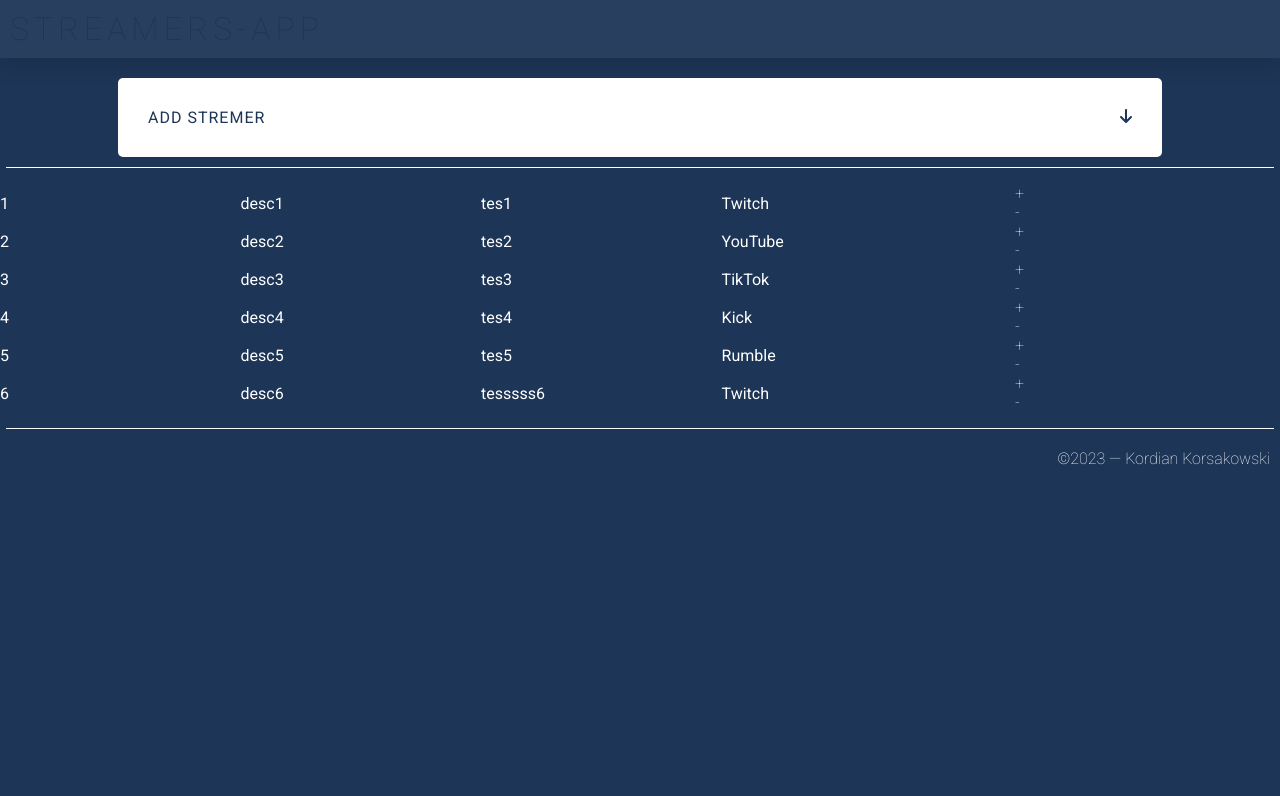
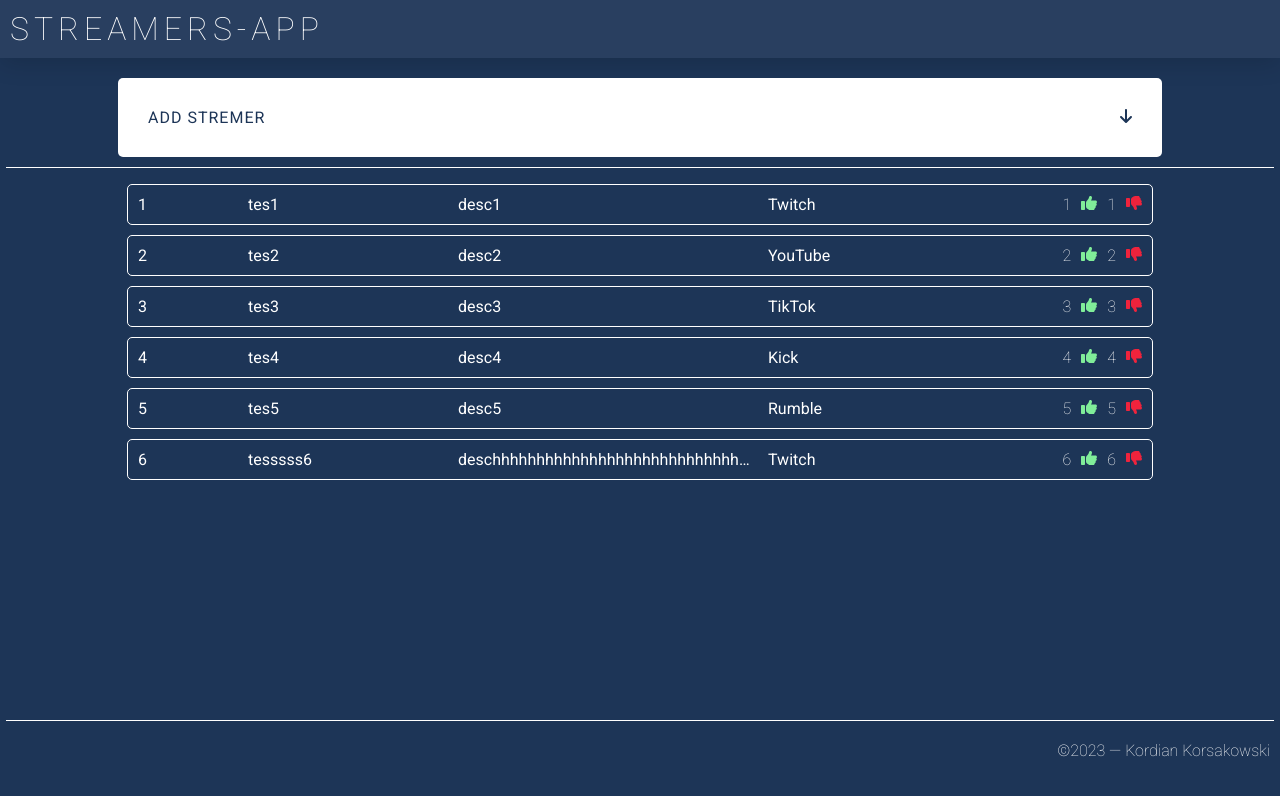
Before and after one commit to KordianKorsakowski/streamers-fe, a React (Create React App) app: page /streamers in a window 1280 px wide. Shown: the top 796 px of the page. Built offline with nearby package versions, Linux system fonts and the light colour scheme.

Commit message:
v1.0 move to be

```diff
--- a/src/App.tsx
+++ b/src/App.tsx
@@ -8,7 +8,7 @@ function App() {
     <Layout>
       <Routes>
         <Route path="/streamers" element={<Streamers />}></Route>
-        <Route path="/streamer" element={<StreamersDetails />} />
+        <Route path="/streamer/:id" element={<StreamersDetails />} />
         <Route path="/*" element={<Navigate to="/streamers" replace />} />
       </Routes>
     </Layout>
--- a/src/components/ui/style/LinkStyles.styles.ts
+++ b/src/components/ui/style/LinkStyles.styles.ts
@@ -6,8 +6,4 @@ export const LinkStyle = styled(Link)`
   color: ${colors.firstColorFont};
   text-decoration: none;
   cursor: pointer;
-  transition: all 0.3s;
-  &:hover {
-    color: ${colors.secondColorFont};
-  }
 `;
--- a/src/features/streamers/streamersList/components/StreamerItem.tsx
+++ b/src/features/streamers/streamersList/components/StreamerItem.tsx
@@ -1,28 +1,46 @@
+import { Link } from '../../../../components/ui/components/Link';
+import { cellSize } from '../../../../theme/cell';
 import {
+  ActionsContainer,
   Cell,
   ContentContainer,
   ItemList,
+  ThumbsDownIcon,
+  ThumbsUpIcon,
+  VotesContainer,
 } from '../style/StreamersListStyles.styles';
 import { StreamerItemInterface } from '../types/types';
+import { faThumbsUp, faThumbsDown } from '@fortawesome/free-solid-svg-icons';
 
 export const StreamerItem: React.FC<StreamerItemInterface> = ({
   id,
   description,
   name,
   platfromType,
+  downvotes,
+  upvotes,
 }) => {
+  const showDetilsPageHandler = () => {};
   return (
     <ItemList>
-      <ContentContainer>
-        <Cell>{id}</Cell>
-        <Cell>{description}</Cell>
-        <Cell>{name}</Cell>
-        <Cell>{platfromType}</Cell>
-      </ContentContainer>
-      <div>
-        <p>+</p>
-        <p>-</p>
-      </div>
+      <Link href={`/streamer/${id}`}>
+        <ContentContainer onClick={showDetilsPageHandler}>
+          <Cell size={cellSize.small}>{id}</Cell>
+          <Cell size={cellSize.medium}>{name}</Cell>
+          <Cell size={cellSize.large}>{description}</Cell>
+          <Cell size={cellSize.small}>{platfromType}</Cell>
+        </ContentContainer>
+      </Link>
+      <ActionsContainer>
+        <VotesContainer>
+          <p>{upvotes}</p>
+          <ThumbsUpIcon icon={faThumbsUp} />
+        </VotesContainer>
+        <VotesContainer>
+          <p>{downvotes}</p>
+          <ThumbsDownIcon icon={faThumbsDown} />
+        </VotesContainer>
+      </ActionsContainer>
     </ItemList>
   );
 };
--- a/src/features/streamers/streamersList/components/StreamerList.tsx
+++ b/src/features/streamers/streamersList/components/StreamerList.tsx
@@ -3,12 +3,54 @@ import { StreamerItemInterface } from '../types/types';
 import { StreamerItem } from './StreamerItem';
 
 const FAKE_DATA: StreamerItemInterface[] = [
-  { id: 1, name: 'tes1', description: 'desc1', platfromType: 'Twitch' },
-  { id: 2, name: 'tes2', description: 'desc2', platfromType: 'YouTube' },
-  { id: 3, name: 'tes3', description: 'desc3', platfromType: 'TikTok' },
-  { id: 4, name: 'tes4', description: 'desc4', platfromType: 'Kick' },
-  { id: 5, name: 'tes5', description: 'desc5', platfromType: 'Rumble' },
-  { id: 6, name: 'tesssss6', description: 'desc6', platfromType: 'Twitch' },
+  {
+    id: 1,
+    name: 'tes1',
+    description: 'desc1',
+    platfromType: 'Twitch',
+    downvotes: 1,
+    upvotes: 1,
+  },
+  {
+    id: 2,
+    name: 'tes2',
+    description: 'desc2',
+    platfromType: 'YouTube',
+    downvotes: 2,
+    upvotes: 2,
+  },
+  {
+    id: 3,
+    name: 'tes3',
+    description: 'desc3',
+    platfromType: 'TikTok',
+    downvotes: 3,
+    upvotes: 3,
+  },
+  {
+    id: 4,
+    name: 'tes4',
+    description: 'desc4',
+    platfromType: 'Kick',
+    downvotes: 4,
+    upvotes: 4,
+  },
+  {
+    id: 5,
+    name: 'tes5',
+    description: 'desc5',
+    platfromType: 'Rumble',
+    downvotes: 5,
+    upvotes: 5,
+  },
+  {
+    id: 6,
+    name: 'tesssss6',
+    description: 'deschhhhhhhhhhhhhhhhhhhhhhhhhhhhhhhhhhhhhhhhhhhhh6',
+    platfromType: 'Twitch',
+    downvotes: 6,
+    upvotes: 6,
+  },
 ];
 
 export const StreamerList = () => {
@@ -20,6 +62,8 @@ export const StreamerList = () => {
           platfromType={item.platfromType}
           name={item.name}
           description={item.description}
+          upvotes={item.upvotes}
+          downvotes={item.downvotes}
           key={index}
         />
       ))}
--- a/src/features/streamers/streamersList/style/StreamersListStyles.styles.ts
+++ b/src/features/streamers/streamersList/style/StreamersListStyles.styles.ts
@@ -1,24 +1,75 @@
 import styled from 'styled-components';
-import { colors } from '../../../../theme/colors';
+import { colors, iconColors } from '../../../../theme/colors';
+import { FontAwesomeIcon } from '@fortawesome/react-fontawesome';
 
 export const List = styled.ul`
   list-style: none;
+  min-height: 65vh;
 `;
 
 export const ItemList = styled.li`
   display: flex;
+  align-items: center;
   justify-content: space-between;
-  align-items: center;
   gap: 2rem;
   width: 80%;
+  border-radius: 5px;
+  border: 1px solid ${colors.secondColorBg};
+  margin: 1rem;
+  overflow: hidden;
+  margin: 0 auto 1rem auto;
 `;
 
 export const ContentContainer = styled.div`
   display: flex;
   gap: 1rem;
-  width: 90%;
-  justify-content: space-between;
+  width: 100%;
+  height: 100%;
+  padding: 1rem;
+  cursor: pointer;
+  transition: all 0.3s;
+  &:hover {
+    color: ${colors.secondColorFont};
+    background: linear-gradient(
+      90deg,
+      rgba(255, 255, 255, 1) 14%,
+      rgba(143, 229, 246, 1) 74%,
+      rgba(29, 53, 87, 1) 97%
+    );
+  }
 `;
-export const Cell = styled.div`
-  width: 20rem;
+export const Cell = styled.div<{ size: string }>`
+  width: ${(props) => props.size};
+  text-overflow: ellipsis;
+  white-space: nowrap;
+  overflow: hidden;
 `;
+
+export const ActionsContainer = styled.div`
+  display: flex;
+  gap: 1rem;
+  padding: 1rem;
+`;
+export const VotesContainer = styled.div`
+  display: flex;
+  gap: 1rem;
+`;
+
+export const ThumbsUpIcon = styled(FontAwesomeIcon)`
+  cursor: pointer;
+  color: ${iconColors.firstUpIcon};
+  transition: all 0.3s;
+  &:hover {
+    color: ${iconColors.secondUpIcon};
+    transform: scale(1.2);
+  }
+`;
+export const ThumbsDownIcon = styled(FontAwesomeIcon)`
+  cursor: pointer;
+  color: ${iconColors.firstDownIcon};
+  transition: all 0.3s;
+  &:hover {
+    color: ${iconColors.secondDownIcon};
+    transform: scale(1.2);
+  }
+`;
--- a/src/features/streamers/streamersList/types/types.ts
+++ b/src/features/streamers/streamersList/types/types.ts
@@ -5,4 +5,6 @@ export interface StreamerItemInterface {
   name: string;
   platfromType: PlatfromType;
   description: string;
+  downvotes: number;
+  upvotes: number;
 }
--- /dev/null
+++ b/src/theme/cell.ts
@@ -0,0 +1,5 @@
+export const cellSize = {
+  small: '10rem',
+  medium: '20rem',
+  large: '30rem',
+} as const;
--- a/src/theme/colors.ts
+++ b/src/theme/colors.ts
@@ -4,3 +4,10 @@ export const colors = {
   firstColorFont: '#fff',
   secondColorFont: '#1d3557',
 } as const;
+
+export const iconColors = {
+  firstUpIcon: '#80ed99',
+  secondUpIcon: '#fff',
+  firstDownIcon: '#ef233c',
+  secondDownIcon: '#fff',
+} as const;
```
